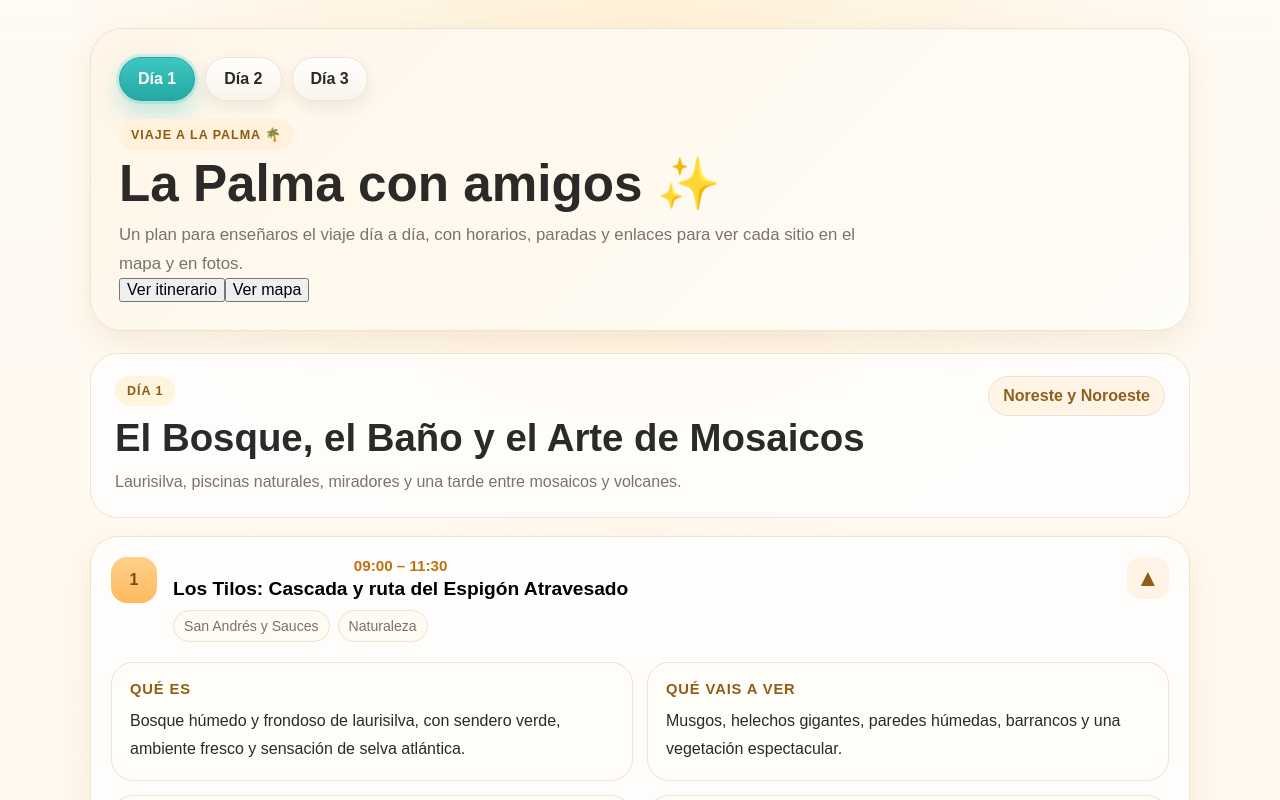
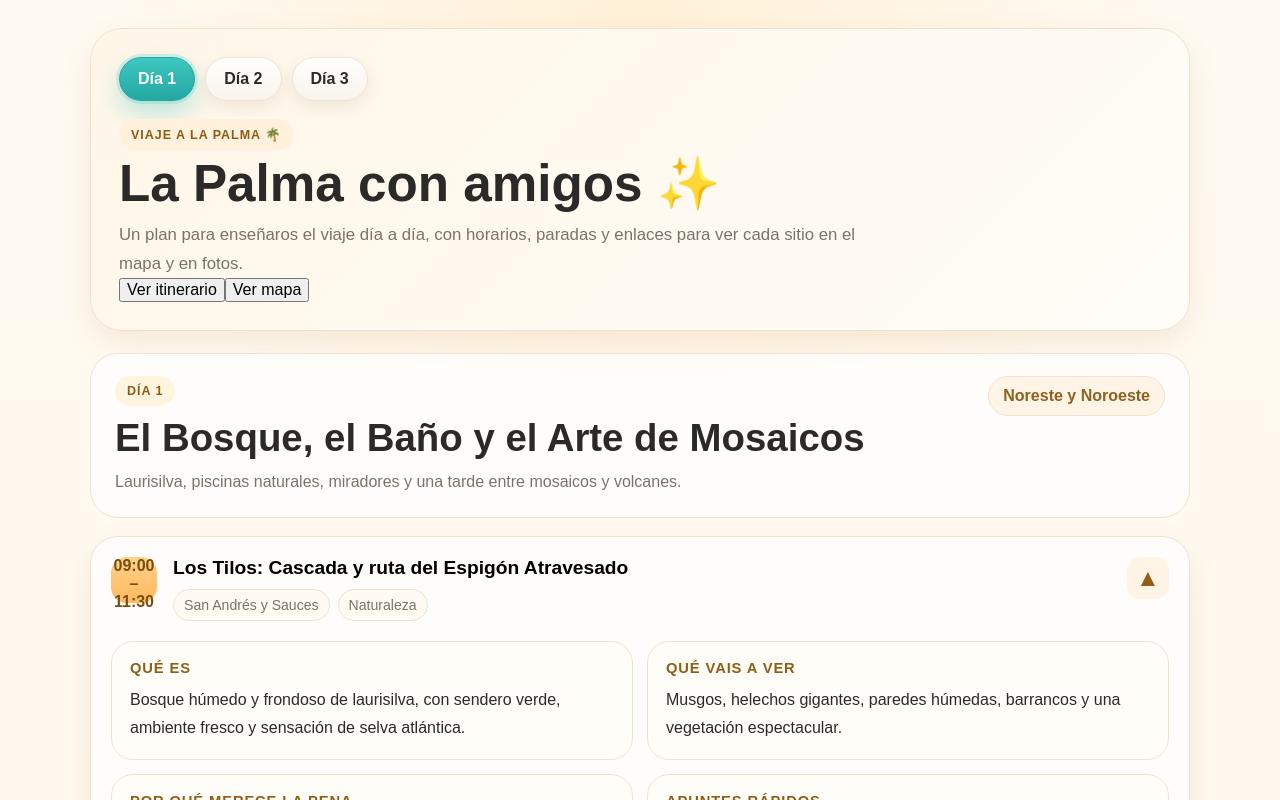
Before and after one commit to aniram115-commits/Viaje-La-Palma, a Next.js app: page / in a window 1280 px wide. Shown: the top 800 px of the page. Built offline with nearby package versions, Linux system fonts and the light colour scheme.

Commit message:
Add files via upload

```diff
--- a/app/page.tsx
+++ b/app/page.tsx
@@ -67,7 +67,7 @@ export default function HomePage() {
           return (
             <article
   key={stop.name}
-  className={isOpen ? "stop-card open glow" : "stop-card"}
+  className={isOpen ? "stop-card open glow active-card" : "stop-card"}
 >
               <button
                 className="stop-trigger"
@@ -76,9 +76,8 @@ export default function HomePage() {
                 }
               >
                 <div className="stop-left">
-                  <div className="stop-number">{index + 1}</div>
+                  <div className="stop-number">{stop.time}</div>
                   <div>
-                    <div className="stop-time">{stop.time}</div>
                     <h3>{stop.name}</h3>
                     <div className="chips">
                       <span>{stop.place}</span>
```
